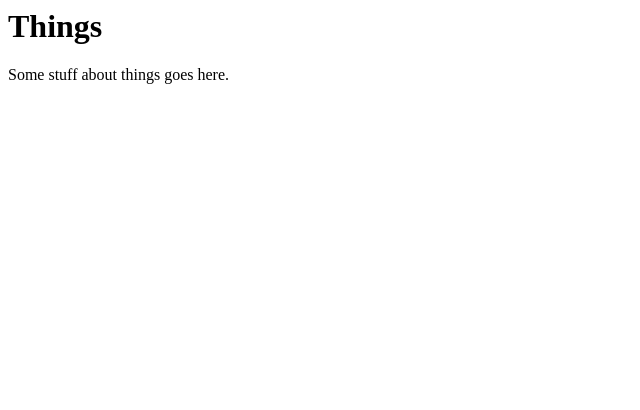
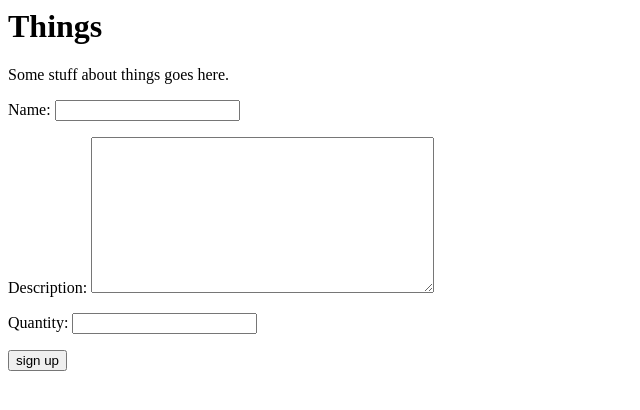
Before and after one commit to KCL-SEG/things-2-HansonZhuan9, a Django app: template things/templates/home.html in a window 1280 px wide. Shown: the top 410 px of the page, without its empty margins (0-640 px from the left). Run offline with Django 3.2, Linux system fonts and the light colour scheme; the template is opened without the code that fills it: values that come from a table or form of the project are taken from there, others are empty.

Commit message:
add thing form

```diff
--- a/things/forms.py
+++ b/things/forms.py
@@ -1,3 +1,10 @@
 """Forms of the project."""
+from django import forms
+from .models import Thing
 
 # Create your forms here.
+class ThingForm(forms.ModelForm):
+	class Meta:
+		model = Thing
+		fields = ['name', 'description', 'quantity']
+		widgets = { 'quantity': forms.NumberInput(), 'description': forms.Textarea(attrs = {'row': '5'})}
--- a/things/templates/home.html
+++ b/things/templates/home.html
@@ -7,5 +7,10 @@
     Things
   </h1>
   <p>Some stuff about things goes here.</p>
+  <form method="post">
+    {% csrf_token %}
+    {{ form.as_p }}
+    <input type="submit" value="sign up">
+  </form>
 </body>
 </html>
--- a/things/views.py
+++ b/things/views.py
@@ -1,4 +1,6 @@
 from django.shortcuts import render
+from .forms import ThingForm
 
 def home(request):
+    form = ThingForm()
     return render(request, 'home.html', {'form': form})
```
